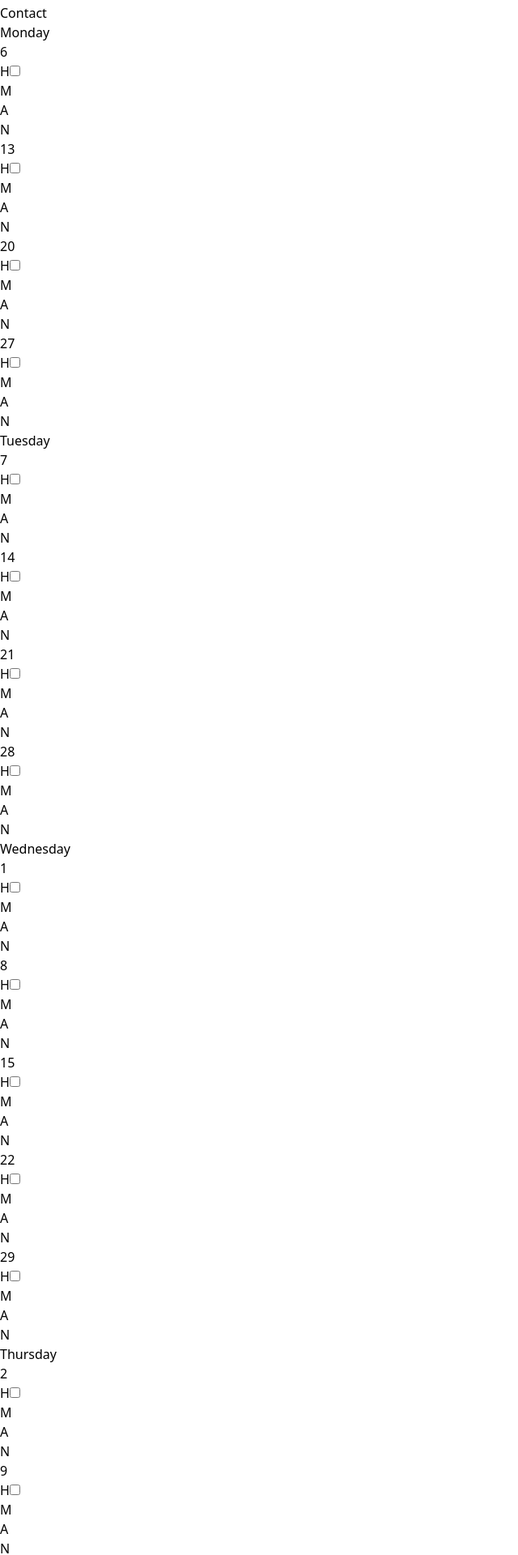
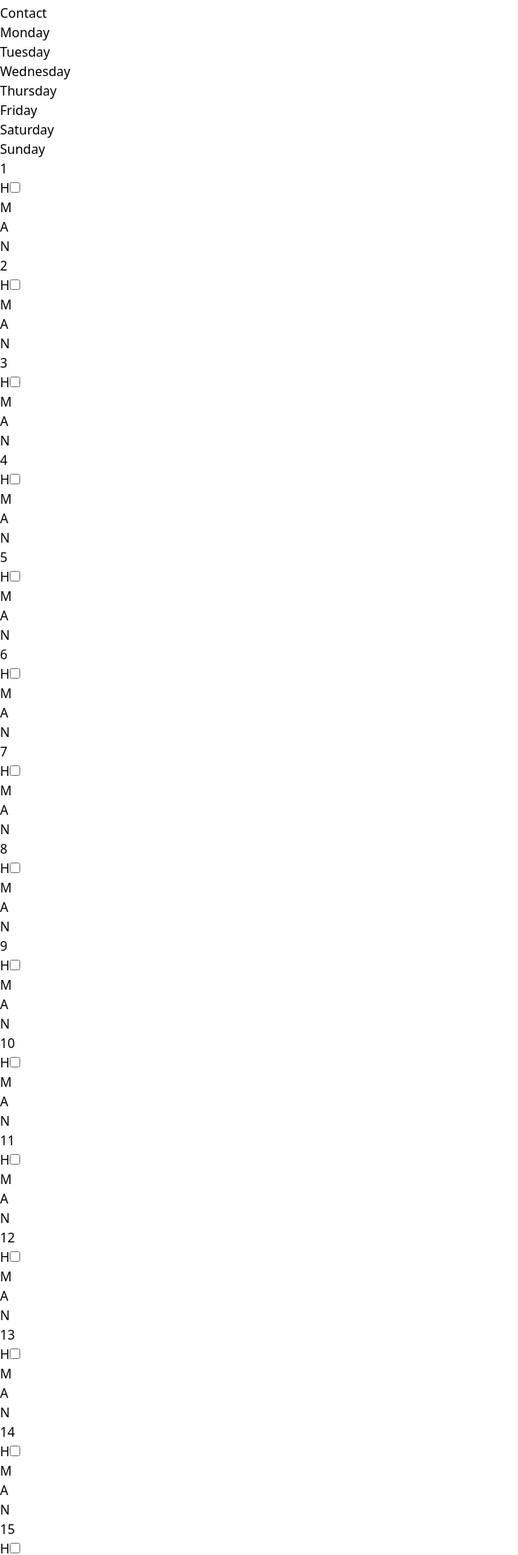
Before and after one commit to eslan21/CalenderCalculator, a React (Vite) app: page / in a window 1280 px wide. Shown: the part 1468-3388 px from the top of the page at 81% size, without its empty margins (0-640 px from the left). Built offline with nearby package versions, Linux system fonts and the light colour scheme.

Commit message:
Los dias se ordenan correctamente en el calendario

```diff
--- a/src/componentes/DiaLayout/index.jsx
+++ b/src/componentes/DiaLayout/index.jsx
@@ -8,13 +8,18 @@ const DiaLayout = ({ dia }) => {
          workHour:'',
        }
 
+       console.log(dia.actualDayInMonth)
+       if(dia.actualDayInMonth==0){
+         return <div></div>
+       }
+
    return (
 
 
       <div className="bg-white  rounded shadow-md grid grid-cols-3 gap-2  p-1">
          <div className="col-span-3 border grid grid-cols-3 ">
             <div className="">
-               <p>{dia||0}</p>
+               <p>{dia.actualDayInMonth}</p>
             </div>
             <div className="col-span-2 text-center flex justify-center gap-2">
                <label >H</label>
--- a/src/componentes/NavBar/index.jsx
+++ b/src/componentes/NavBar/index.jsx
@@ -4,8 +4,8 @@ import { Bars3Icon } from '@heroicons/react/24/solid'
 
 const NavBar = ()=>{
  const activeMenu = ()=>{
-    console.log('click')
-    menu ? setMenu(false) : setMenu(true)
+
+    menu? setMenu(false) : setMenu(true)
  }
  const [menu , setMenu] = useState(false)
 
@@ -23,7 +23,7 @@ const NavBar = ()=>{
          <Bars3Icon onClick={()=>activeMenu()} />
         </div>
     </nav>
-    <ul className={`nav-links flex-col items-center space-y-4 bg-gray-800 p-4 md:hidden ${menu?"hidden":"flex"} absolute top-16 left-0 w-full`}>
+    <ul className={`nav-links flex-col items-center space-y-4 bg-gray-800 p-4 md:hidden ${menu==false?"hidden":"flex"} absolute top-16 left-0 w-full`}>
         <li><Link to="#home" className="text-white hover:text-yellow-400 transition duration-300">Home</Link></li>
         <li><Link to="#about" className="text-white hover:text-yellow-400 transition duration-300">About</Link></li>
         <li><Link to="#services" className="text-white hover:text-yellow-400 transition duration-300">Services</Link></li>
--- a/src/utilities/menu.js
+++ b/src/utilities/menu.js
@@ -4,12 +4,14 @@ import dayjs from 'dayjs'
 
 export function getDayInformation(d=''){
 
-
+    let month = dayjs().get('month')+1
 
     const dayInfoObject ={
         daysInMonth: dayjs().daysInMonth(),
-        actualDayInMonth: dayjs(`${dayjs().get('year')}-${dayjs().get('month')}${'-'+d}`).get('date'),
-        dayinWeek: dayjs(`${dayjs().get('year')}-${dayjs().get('month')}${'-'+d}`).get('day'),
+        actualDayInMonth: dayjs(`${dayjs().get('year')}-${month}${'-'+d}`).get('date'),
+        dayinWeek: dayjs(`${dayjs().get('year')}-${month}${'-'+d}`).get('day'),
+        fullData:  dayjs(`${dayjs().get('year')}-${month}${'-'+d}`).toString(),
+        dValue: d
 
 
     }
--- a/src/view/Home/index.jsx
+++ b/src/view/Home/index.jsx
@@ -1,5 +1,5 @@
 import DiaLayout from '../../componentes/DiaLayout'
-import { useState, useEffect, useContext } from 'react';
+import { useState, useEffect, useContext, Fragment } from 'react';
 import { dataContext } from '../../context';
 import { getDayInformation } from '../../utilities/menu'  //informacion de los dias
 import dayjs from 'dayjs'
@@ -13,81 +13,57 @@ const Home = () => {
     const contexto = useContext(dataContext)
     ///UseEffect
     useEffect(() => {
-        const daysArray = [];
+        let daysArray = [];
+        let callUtiliti = getDayInformation
+
         for (let i = 1; i <= daysInMonth; i++) {
-            daysArray.push(i);
+            daysArray.push({
+
+                daysInMonth: callUtiliti(i).daysInMonth,
+                actualDayInMonth: callUtiliti(i).actualDayInMonth,
+                dayinWeek: callUtiliti(i).dayinWeek,
+                fullData: callUtiliti(i).fullData,
+
+            });
         }
+        if (daysArray[0].dayinWeek !== 1) {
+            let itera = daysArray[0].dayinWeek - 1
+            for (let i = 0; i < itera; i++) {
 
+                daysArray.unshift({
+                    actualDayInMonth: 0,
+                })
+
+            }
+        }
         setDasysMonthArray(daysArray);
+
+
     }, [daysInMonth]);
-    console.log(dayjs().toDate())
+
 
     return (
         <>
-            <>
-                <div className="grid grid-cols-1 md:grid-cols-7 grid-rows-5 gap-4 p-4">
-                    <div>
-                        <p>Monday</p>
 
-                        {daysMonthArray.map((item, index) => {
+            <div className="grid grid-cols-1 grid-flow-2    gap-4 p-4">
+                <div className='grid grid-cols-7'>
+                    <p>Monday</p>
+                    <p>Tuesday</p>
+                    <p>Wednesday</p>
+                    <p>Thursday</p>
+                    <p>Friday</p>
+                    <p>Saturday</p>
+                    <p>Sunday</p>
+                </div>
+                <div className='grid grid-cols-7'>
+                    {
+                        daysMonthArray.map((item, index) => {
+                            return<DiaLayout key={index} dia={item} />
+                        })
+                    }
+                </div>
+            </div>
 
-                            if (getDayInformation(item).dayinWeek === 1) {
-
-                                return <DiaLayout key={index} dia={item} />
-
-                            }
-                        })}
-                    </div>
-                    <div>
-                        <p>Tuesday</p>
-                        {
-
-                        daysMonthArray.map((item, index) => {
-                            if (getDayInformation(item).dayinWeek === 2)
-                                return <DiaLayout key={index} dia={item} />
-                        })}
-                    </div>
-                    <div>
-                        <p>Wednesday</p>
-                        {daysMonthArray.map((item, index) => {
-                            if (getDayInformation(item).dayinWeek === 3)
-                                return <DiaLayout key={index} dia={item} />
-                        })}
-                    </div>
-                    <div>
-                        <p>Thursday</p>
-                        {daysMonthArray.map((item, index) => {
-                            if (getDayInformation(item).dayinWeek === 4)
-                                return <DiaLayout key={index} dia={item} />
-                        })}
-                    </div>
-                    <div>
-                        <p>Friday</p>
-                        {daysMonthArray.map((item, index) => {
-                            if (getDayInformation(item).dayinWeek === 5)
-                                return <DiaLayout key={index} dia={item} />
-                        })}
-                    </div>
-                    <div>
-                        <p>Saturday</p>
-                        {daysMonthArray.map((item, index) => {
-                            if (getDayInformation(item).dayinWeek === 6)
-                                return <DiaLayout key={index} dia={item} />
-                        })}
-                    </div>
-                    <div>
-                        <p>Sunday</p>
-                        {daysMonthArray.map((item, index) => {
-                            if (getDayInformation(item).dayinWeek === 0)
-                                return <DiaLayout key={index} dia={item} />
-                        })}
-                    </div>
-
-                    {/*daysMonthArray.map((item, index) => (
-                        <DiaLayout key={index} dia={item} />
-                    ))*/}
-                </div>
-            </>
 
         </>
     )
```
